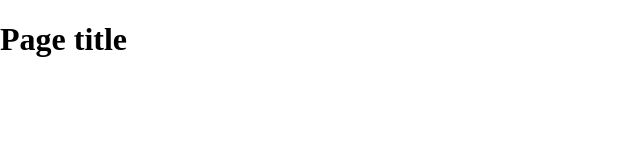
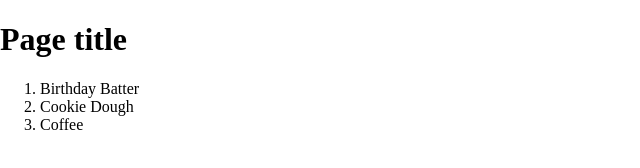
Before and after one commit to JamesOlB/github-basics-1, a plain HTML site: page index.html in a window 1280 px wide. Shown: the whole page, without its empty margins (0-640 px from the left). Drawn offline with nearby package versions, Linux system fonts and the light colour scheme.

```diff
--- a/index.html
+++ b/index.html
@@ -15,6 +15,11 @@
     <body>
     <header>
 	<h1>Page title</h1>
+  <ol>
+    <li>Birthday Batter</li>
+    <li>Cookie Dough</li>
+    <li>Coffee</li>
+  </ol>
     </header>
     <nav id="pageNav">
     </nav>
```
